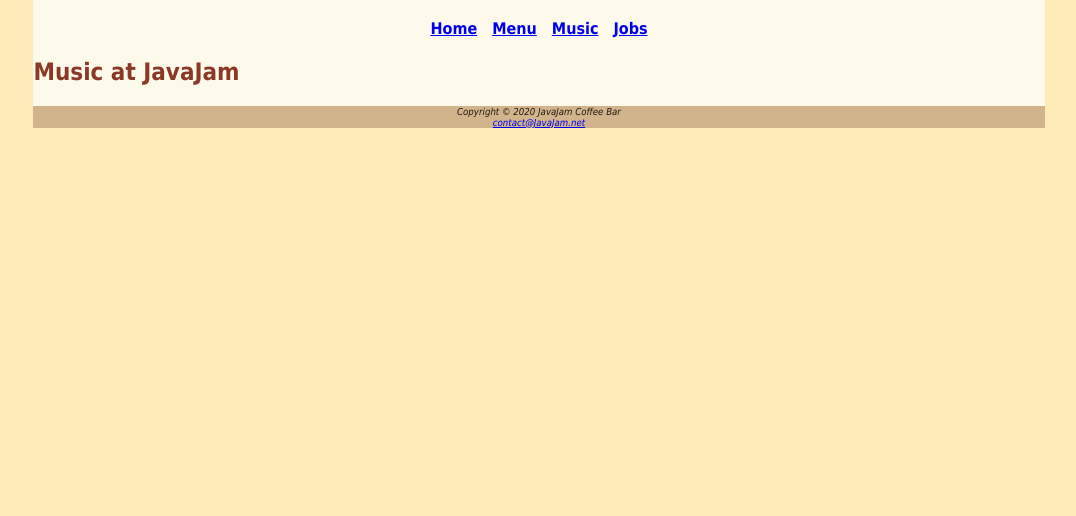
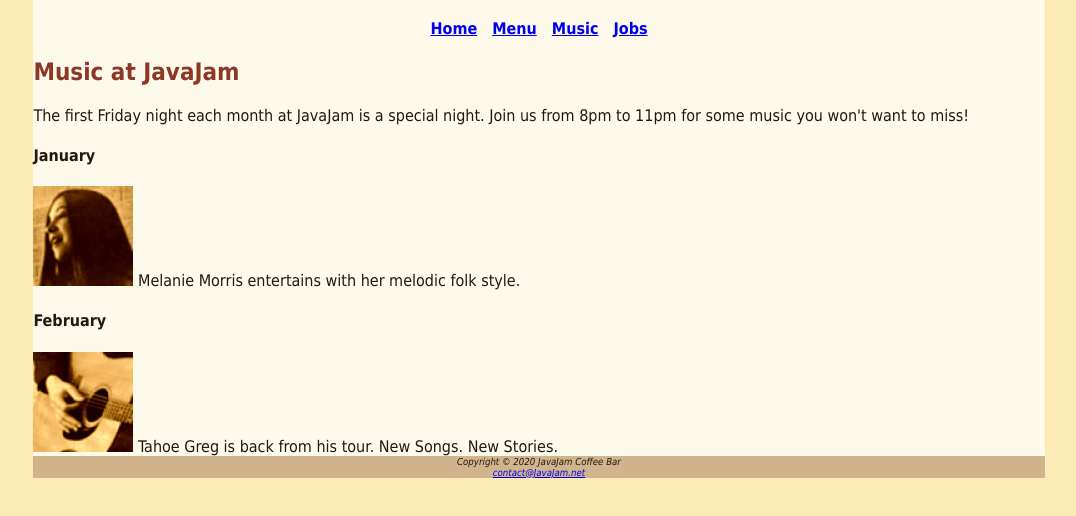
Before and after one commit to mariiisolll/JavaJamChap4_2021, a plain HTML site: page music.html in a window 1280 px wide. Shown: the part 88-604 px from the top of the page, without its empty margins (101-1177 px from the left). Drawn offline with Linux system fonts and the light colour scheme.

Commit message:
Update music.html

```diff
--- a/music.html
+++ b/music.html
@@ -18,6 +18,17 @@
 </nav>
 <main>
 <h2>Music at JavaJam</h2>
+  <p> The first Friday night each month at JavaJam is a special night. Join us from 8pm to 11pm for some music you won't want to miss!</p>
+  <h4>January</h4>
+  <div class="details">
+    <a href="melanie.jpg"><img src="melaniethumb.jpg"alt="Melanie"width="100"height="100"></a>
+    Melanie Morris entertains with her melodic folk style.
+  </div>
+  <h4>February</h4>
+  <div class="details">
+    <a href="greg.jpg"><img src="gregthumb.jpg" alt="Tahoe Greg" width="100"height="100"></a>
+    Tahoe Greg is back from his tour. New Songs. New Stories.
+  </div>
 </main>
 <footer>
   Copyright &copy; 2020 JavaJam Coffee Bar<br>
```
